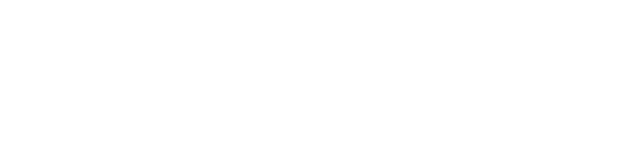
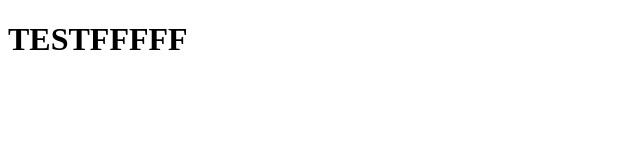
Before and after one commit to yuanzhuixun/-, a plain HTML site: page index.html in a window 1280 px wide. Shown: the whole page, without its empty margins (0-640 px from the left). Drawn offline with Linux system fonts and the light colour scheme.

Commit message:
debug for chrome

```diff
--- a/index.html
+++ b/index.html
@@ -7,6 +7,6 @@
     <title>Document</title>
 </head>
 <body>
-
+    <h1>TESTFFFFF</h1>
 </body>
 </html>
```
